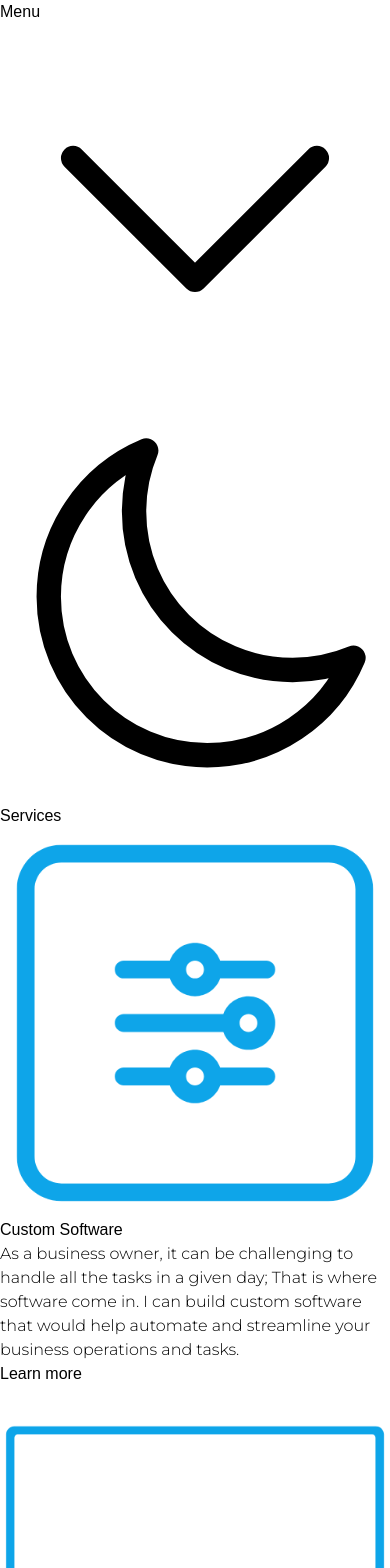
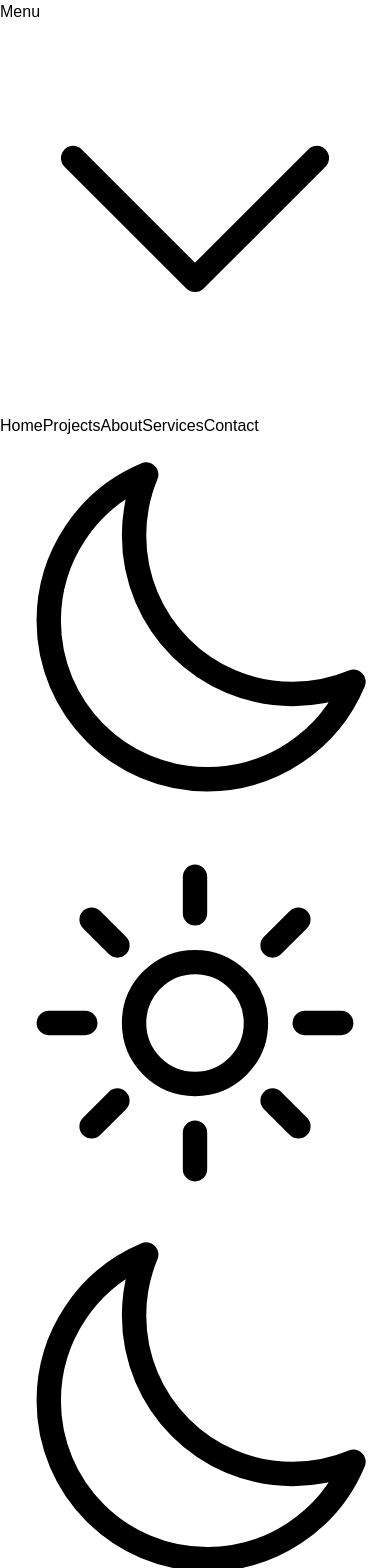
Before and after one commit to GabrielJDavila/TheWebArtificerPortfolio, a Next.js app: page /services in a window 390 px wide. Shown: the top 1568 px of the page. Built offline with nearby package versions, Linux system fonts and the light colour scheme; a web font is replaced by a local one.

Commit message:
Deleted window width logic, just used breakpoints with tailwind to hide or show specific elements

```diff
--- a/src/app/ui/homepageui/about-home.tsx
+++ b/src/app/ui/homepageui/about-home.tsx
@@ -10,7 +10,6 @@ const mont = Montserrat({subsets: ["latin"], weight: ["200",  "300"]})
 
 export default function AboutHomeUi() {
    const {colorTheme, setColorTheme} = useColorTheme()
-   console.log(colorTheme)
 
     return (
         <section className="flex flex-col gap-12 my-20 bg-slate-100 dark:bg-zinc-800 p-8">
--- a/src/app/ui/homepageui/hero-home.tsx
+++ b/src/app/ui/homepageui/hero-home.tsx
@@ -6,7 +6,7 @@ import Link from "next/link"
 
 export default function HeroHomeUi() {
    const {colorTheme, setColorTheme} = useColorTheme()
-   console.log(colorTheme)
+
     return (
         <section className="flex flex-col gap-10 mt-4 mb-20 md:mt-20">
             <LogoColorMode />
--- a/src/app/ui/lightdarkmode.tsx
+++ b/src/app/ui/lightdarkmode.tsx
@@ -1,30 +1,21 @@
 "use client"
 import { MoonIcon, SunIcon, SparklesIcon } from "@heroicons/react/24/outline"
-import { useRef, useState } from "react"
+import { useRef, useState, useEffect } from "react"
 // import FlipColorMode from "../lib/changecolormode"
 import { useColorTheme } from "../lib/ColorModeContext"
+import { userAgentFromString } from "next/server"
 
 export default function LightDarkMode() {
-    // const [colorTheme, setColorTheme] = flipColorMode()
     const {colorTheme, setColorTheme} = useColorTheme()
-    console.log(colorTheme)
 
     function handleToggleTheme() {
         setColorTheme(prevTheme => (prevTheme === "dark" ? "light" : "dark"))
     }
     return (
         <div className="flex flex-row justify-center items-center">
-            {/* {colorTheme === "light" ?
-                <img src="/twalightmodelogo.png" className="w-10"/> :
-                <img src="/twadarkmodelogo.png" className="w-10"/>
-            } */}
             <div className="flex h-full flex-col md:px-2 shadow-lg bg-white dark:bg-zinc-800 border-gray-200 dark:border-gray-700 border-2 px-3 py-2 rounded-full">
-                {colorTheme === "dark" ?
-                <MoonIcon onClick={handleToggleTheme} className="dark:text-white w-6 cursor-pointer"/>
-                :
-                <SunIcon onClick={handleToggleTheme} className="text-blue-400 w-6 cursor-pointer"/>
-                }
-
+                <MoonIcon onClick={handleToggleTheme} className="hidden dark:block dark:text-white w-6 cursor-pointer"/>
+                <SunIcon onClick={handleToggleTheme} className="text-blue-400 w-6 cursor-pointer dark:hidden"/>
             </div>
         </div>
     )
--- a/src/app/ui/nav.tsx
+++ b/src/app/ui/nav.tsx
@@ -16,7 +16,7 @@ export default function Nav() {
     const servicesMenuRef = useRef<SVGSVGElement | null>(null)
     const {colorTheme, setColorTheme} = useColorTheme()
     const [lightMode, setLightMode] = useState(false)
-    const [windowWidth, setWindowWidth] = useState(window.innerWidth)
+    // const [windowWidth, setWindowWidth] = useState(window.innerWidth)
 
     useEffect(() => {
         if(colorTheme === "light") {
@@ -26,13 +26,13 @@ export default function Nav() {
         }
     }, [colorTheme])
 
-    useEffect(() => {
-        if(typeof window !== "undefined") {
-            const handleResize = () => setWindowWidth(window.innerWidth)
-            window.addEventListener("resize", handleResize)
-            return () => window.removeEventListener("resize", handleResize)
-        }
-    }, [])
+    // useEffect(() => {
+    //     if(typeof window !== "undefined") {
+    //         const handleResize = () => setWindowWidth(window.innerWidth)
+    //         window.addEventListener("resize", handleResize)
+    //         return () => window.removeEventListener("resize", handleResize)
+    //     }
+    // }, [])
 
     useEffect(() => {
         document.addEventListener("click", handleClickOutside)
@@ -40,11 +40,11 @@ export default function Nav() {
             document.removeEventListener("click", handleClickOutside)
         }
     }, [])
-    useEffect(() => {
-        if(windowWidth >= 768) {
-            setOpenNav(false)
-        }
-    }, [windowWidth])
+    // useEffect(() => {
+    //     if(windowWidth >= 768) {
+    //         setOpenNav(false)
+    //     }
+    // }, [windowWidth])
 
     function handleClick() {
         setOpenNav((prev: boolean) => !prev)
@@ -81,7 +81,7 @@ export default function Nav() {
                     <p>Menu</p>
                     <ChevronDownIcon onClick={handleClick} className={`w-4 text-black rounded md:hidden dark:text-white transition-all cursor-pointer ${openNav ? "rotate-180" : "rotate-0"}`}/>
                 </div>
-                {windowWidth < 768 && <LightDarkMode />}
+
                 {!lightMode ?
                 <nav
                     className={`fixed z-40 top-2 right-0 left-0 z-50 ${openNav ? "dark:border-gray-700" : "border-none"} ${openNav ? "dark:border-2" : "border-none"}
@@ -89,7 +89,7 @@ export default function Nav() {
                     ${openNav? "p-8" : "p-0"} w-11/12 max-w-2xl m-auto rounded-3xl ${grenze.className}
                     md:flex-row md:h-auto md:justify-center md:text-center`}
                 >
-                    {openNav && windowWidth < 768 &&
+                    {openNav &&
                     <>
                         <div className="flex flex-row justify-between items-center md:hidden">
                             <p className="text-gray-200">Menu</p>
@@ -115,8 +115,8 @@ export default function Nav() {
                         <Link href="/contact" className="text-white cursor-pointer hover:underline hover:underline-offset-8 text-lg">Contact</Link>
                     </>
                     }
-                    {windowWidth >= 768 &&
-                    <div className="flex w-full max-w-2xl m-auto justify-center dark:bg-zinc-800 rounded-3xl">
+
+                    <div className="hidden md:block flex w-full max-w-2xl m-auto justify-center dark:bg-zinc-800 rounded-3xl">
                         <div className="flex w-full h-full m-auto justify-center items-center gap-12 p-2 dark:border-gray-700 dark:border-2 rounded-3xl">
 
                             <Link href="/" className="hidden text-white cursor-pointer text-lg md:block m-0 hover:underline hover:underline-offset-8">Home</Link>
@@ -127,7 +127,7 @@ export default function Nav() {
                             <LightDarkMode />
                         </div>
                     </div>
-                    }
+
                 </nav>
                 :
                 <nav
@@ -136,9 +136,9 @@ export default function Nav() {
                     ${openNav? "p-8" : "p-0"} w-11/12 max-w-2xl m-auto rounded-3xl ${grenze.className}
                     md:flex-row md:h-auto md:justify-center md:text-center`}
                 >
-                    {openNav && windowWidth < 768 &&
+                    {openNav &&
                     <>
-                    <div className="flex flex-row justify-between items-center">
+                    <div className="flex flex-row justify-between items-center md:hidden">
                         <p className="text-zinc-600">Menu</p>
                         <XMarkIcon className="w-6 text-zinc-600 cursor-pointer"/>
                     </div>
@@ -161,8 +161,8 @@ export default function Nav() {
                     <Link onClick={handleLinkClick} href="/contact" className="text-black cursor-pointer text-lg">Contact</Link>
                     </>
                     }
-                    {windowWidth >= 768 &&
-                    <div className="flex w-full max-2xl m-auto justify-center dark:bg-zinc-800 rounded-3xl">
+
+                    <div className="hidden md:block flex w-full max-2xl m-auto justify-center dark:bg-zinc-800 rounded-3xl">
                         <div className="flex w-full h-full m-auto justify-center items-center gap-12 p-2 border-gray-200 border-2 shadow-md rounded-3xl">
 
                             <Link href="/" className="hidden text-black cursor-pointer text-lg md:block m-0 hover:underline hover:underline-offset-8">Home</Link>
@@ -173,11 +173,11 @@ export default function Nav() {
                             <LightDarkMode />
                         </div>
                     </div>
-                    }
+
                 </nav>
                 }
+                <LightDarkMode />
             </div>
-
         </div>
     )
 }
```
Lines whose indentation alone changed are shown as unchanged.
